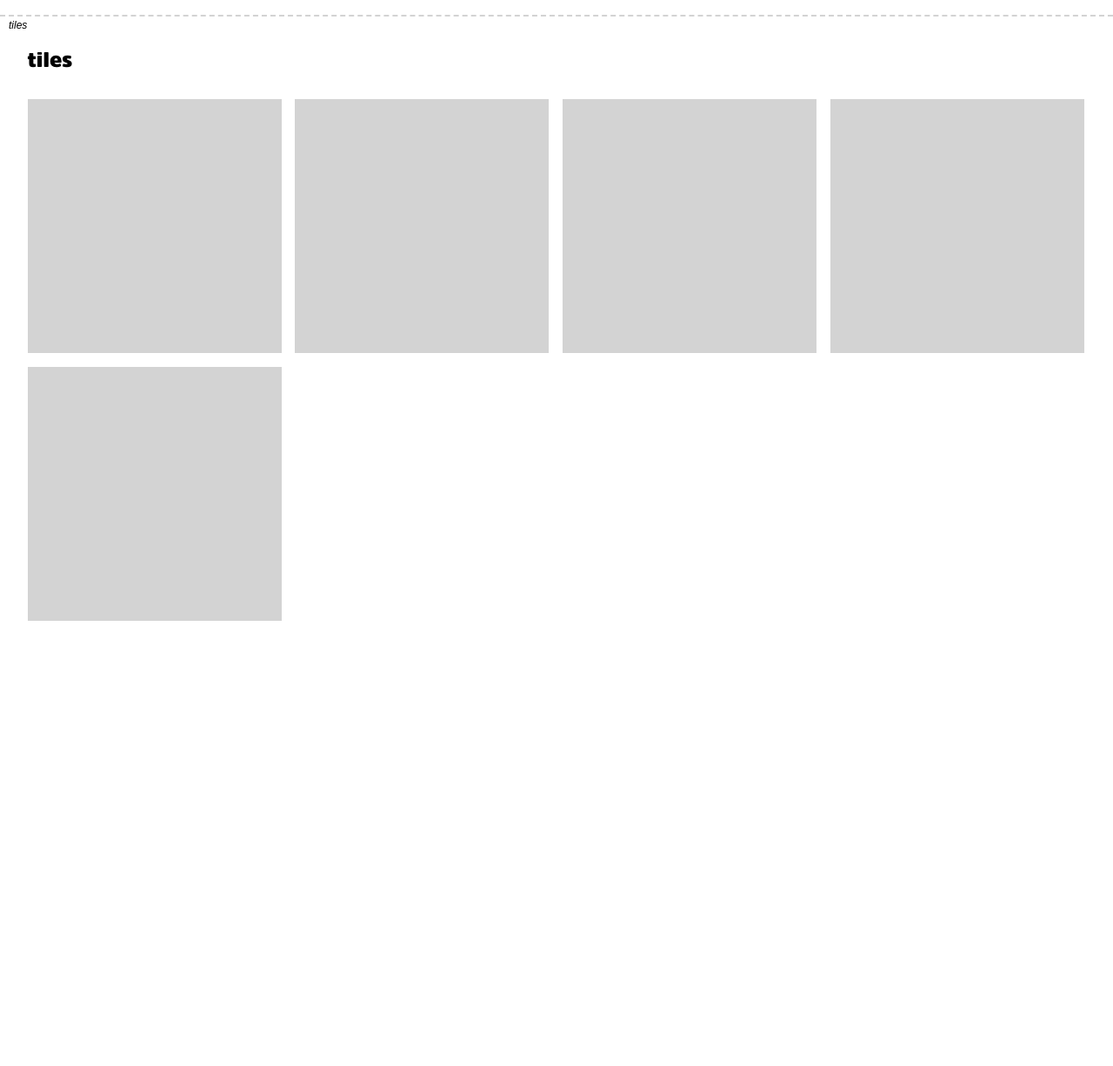
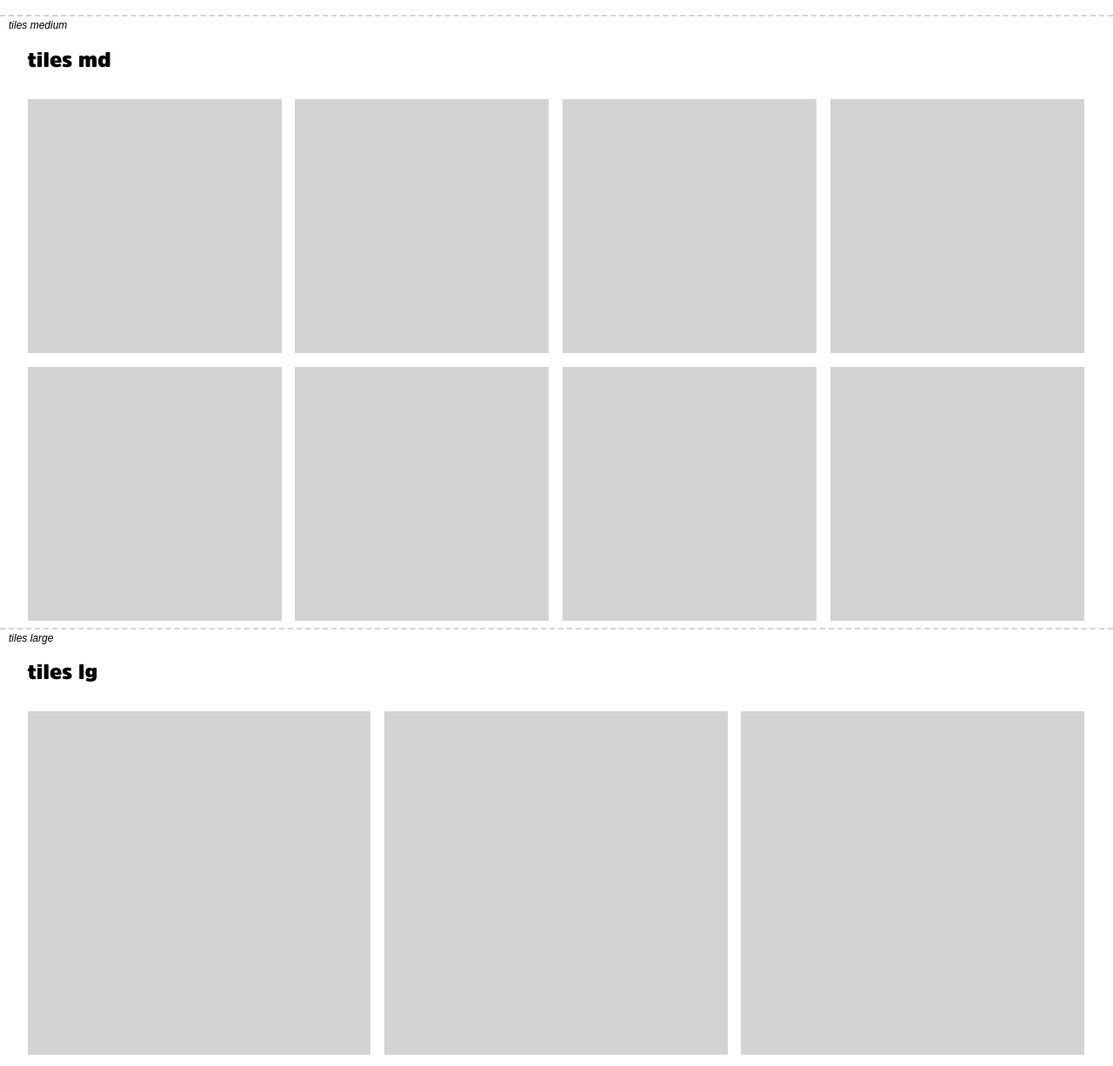
Before and after one commit to jlehm/static-component, a website built with webpack: page app/html/index.html in a window 1280 px wide. Shown: the part 1984-3210 px from the top of the page at 87% size. Before the commit the page ends 2724 px from the top, so only its background shows below. Built offline with nearby package versions, Linux system fonts and the light colour scheme.

Commit message:
added lg- and xl- tiles sections

```diff
--- a/app/html/index.html
+++ b/app/html/index.html
@@ -81,14 +81,41 @@
     </section>
 
     <section>
-      <a class="label">tiles</a>
+      <a class="label">tiles medium</a>
       <div class="tiles">
-        <h2 class="tilesDesc">tiles</h2>
-        <div class="tile"></div>
-        <div class="tile"></div>
-        <div class="tile"></div>
-        <div class="tile"></div>
-        <div class="tile"></div>
+        <h2 class="tilesDesc">tiles md</h2>
+        <div class="tile-md"></div>
+        <div class="tile-md"></div>
+        <div class="tile-md"></div>
+        <div class="tile-md"></div>
+        <div class="tile-md"></div>
+        <div class="tile-md"></div>
+        <div class="tile-md"></div>
+        <div class="tile-md"></div>
+      </div>
+    </section>
+
+    <section>
+      <a class="label">tiles large</a>
+      <div class="tiles">
+        <h2 class="tilesDesc">tiles lg</h2>
+        <div class="tile-lg"></div>
+        <div class="tile-lg"></div>
+        <div class="tile-lg"></div>
+        <div class="tile-lg"></div>
+        <div class="tile-lg"></div>
+        <div class="tile-lg"></div>
+      </div>
+    </section>
+
+    <section>
+      <a class="label">tiles xtra large</a>
+      <div class="tiles">
+        <h2 class="tilesDesc">tiles xl</h2>
+        <div class="tile-xl"></div>
+        <div class="tile-xl"></div>
+        <div class="tile-xl"></div>
+        <div class="tile-xl"></div>
       </div>
     </section>
 
--- a/app/scss/style.scss
+++ b/app/scss/style.scss
@@ -139,6 +139,7 @@ margin: 10px auto 10px 20px;
 }
 
 .tiles {
+  overflow: auto;
   padding: 0 1.25vw;
   //narrow
   padding: 0 1.875vw;
@@ -147,6 +148,7 @@ margin: 10px auto 10px 20px;
   padding: 0 0.6125vw;
 }
 // tile-- even spacing
+/*
 .tile {
     width: 21.875vw;
     height: 21.875vw;
@@ -154,11 +156,40 @@ margin: 10px auto 10px 20px;
     background: lightgrey;
     margin: 1.25vw;
 }
+*/
 // tile-- narrow spacing
-.tile {
+.tile-md {
     width: 22.8125vw;
+    min-width: 150px;
+    max-width: 300px;
     height: 22.8125vw;
+    min-height: 150px;
+    max-height: 300px;
     float: left;
     background: lightgrey;
     margin: 0.6125vw;
 }
+
+.tile-lg {
+    width: 30.833vw;
+    min-width: 150px;
+    max-width: 400px;
+    height: 30.833vw;
+    min-height: 150px;
+    max-height: 400px;
+    float: left;
+    background: lightgrey;
+    margin: 0.6125vw;
+}
+
+.tile-xl {
+    width: 46.8875vw;
+    min-width: 150px;
+    max-width: 500px;
+    height: 46.8875vw;
+    min-height: 150px;
+    max-height: 500px;
+    float: left;
+    background: lightgrey;
+    margin: 0.6125vw;
+}
```
